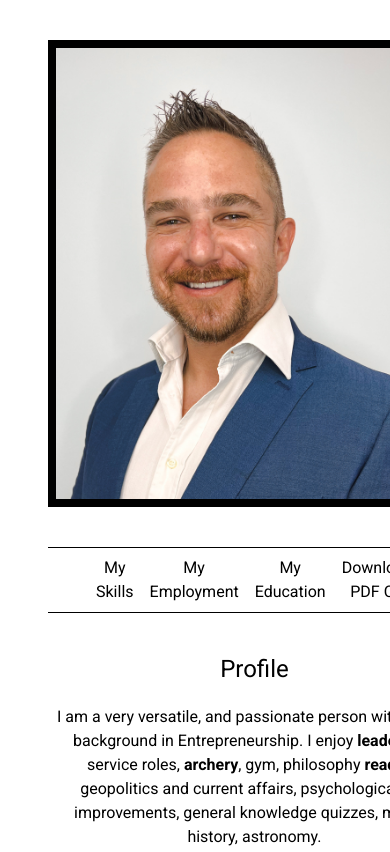
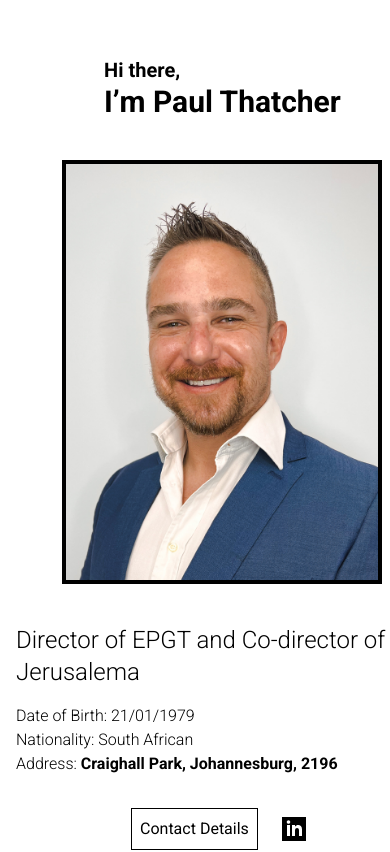
Before and after one commit to 1pulse-digital/cv-paul-thatcher, a Next.js app: page / in a window 390 px wide. Shown: the top 852 px of the page. Built offline with nearby package versions, Linux system fonts and the light colour scheme.

Commit message:
Update responsive styling

```diff
--- a/pages/index.tsx
+++ b/pages/index.tsx
@@ -4,44 +4,55 @@ import Head from "next/head";
 import Image from "next/image";
 import profileImage from "./paul_thatcher.jpg";
 import { NavItem } from "../components/nav_item";
-import { Button } from "../components/button";
+import {Button, SecondaryButton} from "../components/button";
 import { employmentHistory } from "../data/employmentHistory";
 import { educationHistory } from "../data/educationHistory";
 import { technicalSkills } from "../data/technicalSkillls";
 import { personalSkills } from "../data/personalSkills";
 import { SkillsSection } from "../components/skills";
 import { HistorySection } from "../components/history";
+import { LinkedInIcon } from "../components/icons";
 
-const Home: NextPage = () => {
+const WelcomeSection = () => {
   return (
-    <div className={"bg-white"}>
-      <Head>
-        <title>Curriculum Vitae | Paul Thatcher</title>
-        <meta name="description" content="An online CV for Paul Someone" />
-        <link rel="icon" href="/favicon.ico" />
-      </Head>
+    <div className={"font-bold grid lg:gap-3"}>
+      <span className={"font-bold text-xl lg:text-2xl"}>Hi there,</span>
+      <h1 className={"text-3xl lg:text-5xl"}> I’m Paul Thatcher</h1>
+    </div>
+  );
+};
 
-      <main className={"px-12 py-10 grid gap-10"}>
-        {/* Intro section */}
+const IntroSection = () => {
+  return (
     <div className={"container mx-auto"}>
-          <div className={"grid grid-cols-3 gap-32 mx-auto"}>
-            <div className={"w-[354px] overflow-hidden border-8 border-black"}>
+      <div
+        className={
+          "grid lg:grid-cols-3 gap-10 lg:gap-32 mx-auto justify-items-center"
+        }
+      >
+        <div className={"lg:hidden grid justify-items-center pt-10"}>
+          <WelcomeSection />
+        </div>
+        <div className={"grid container max-w-xs"}>
+          <div
+            className={"w-full border-4 lg:border-8 border-black aspect-auto"}
+          >
             <Image
               layout={"responsive"}
               src={profileImage}
               alt={"Profile of Paul Thatcher"}
             />
           </div>
+        </div>
 
-            <div className={"col-span-2 grid gap-10"}>
-              {/* Into section */}
-              <div className={"font-bold grid gap-3"}>
-                <span className={"font-bold text-2xl"}>Hi there,</span>
-                <h1 className={"text-5xl"}> I’m Paul Thatcher</h1>
+        <div className={"lg:col-span-2 grid gap-4 sm:gap-10"}>
+          {/* Intro section */}
+          <div className={"hidden lg:block"}>
+            <WelcomeSection />
+          </div>
           <span className={"text-2xl font-light"}>
             Director of EPGT and Co-director of Jerusalema
           </span>
-              </div>
 
           {/*  Personal details section | Date of birth etc */}
           <div className={"font-light"}>
@@ -56,15 +67,33 @@ const Home: NextPage = () => {
           </div>
 
           {/*  Actions buttons "*/}
-              <div>
-                <div className={"flex gap-4"}>
+          <div className={"py-4"}>
+            <div className={"flex gap-4 justify-center sm:justify-start"}>
               <Button>Contact Details</Button>
-                  <Button>LinkedIn</Button>
+              <SecondaryButton>
+                <LinkedInIcon />
+              </SecondaryButton>
             </div>
           </div>
         </div>
       </div>
     </div>
+  );
+};
+
+const Home: NextPage = () => {
+  return (
+    <div className={"bg-white"}>
+      <Head>
+        <title>Curriculum Vitae | Paul Thatcher</title>
+        <meta name="description" content="An online CV for Paul Someone" />
+        <link rel="icon" href="/favicon.ico" />
+      </Head>
+
+      <main className={"py-4 sm:py-10 grid gap-10"}>
+        <div className={"px-4 sm:px-10 lg:px-12 grid gap-10"}>
+          {/* Intro section */}
+          <IntroSection />
 
           {/*  Navbar */}
           <div
@@ -76,6 +105,7 @@ const Home: NextPage = () => {
             <NavItem title={"My Employment"} />
             <NavItem title={"My Education"} />
             <NavItem title={"Download PDF CV"} />
+          </div>
         </div>
 
         {/*  Content section */}
```
Lines whose indentation alone changed are shown as unchanged.
